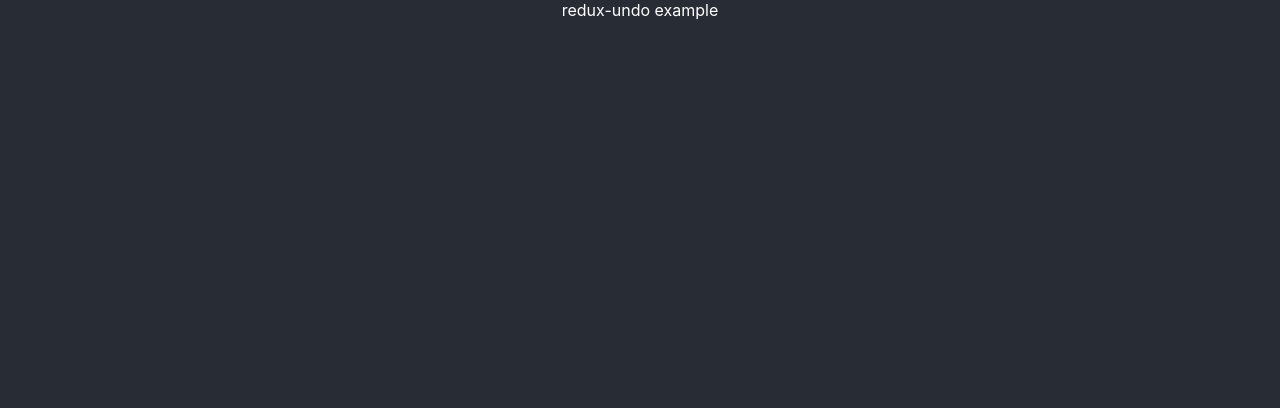
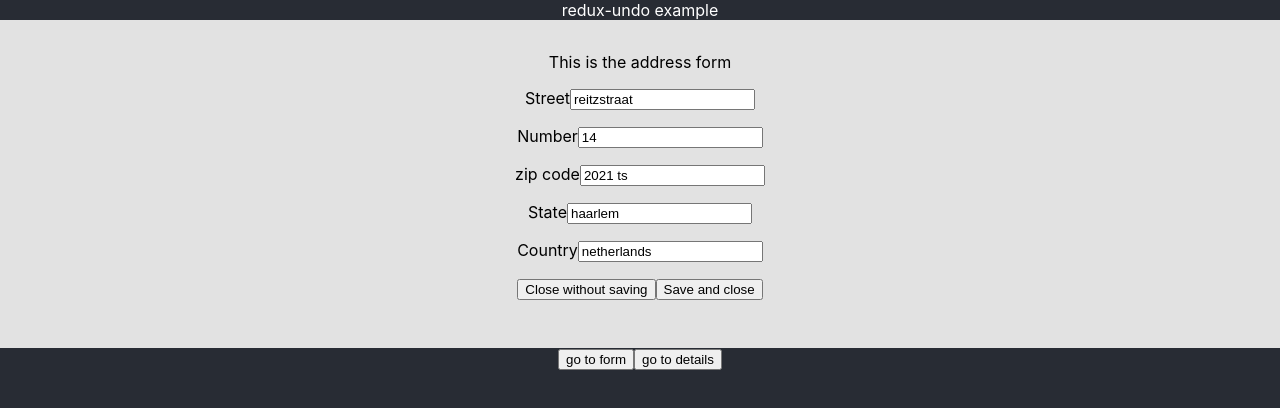
Before and after one commit to asainz/redux-history-poc, a React (Create React App) app: page / in a window 1280 px wide. Shown: the top 408 px of the page. Built offline with nearby package versions, Linux system fonts and the light colour scheme.

Commit message:
add form and reducer

```diff
--- a/package.json
+++ b/package.json
@@ -3,8 +3,10 @@
     "version": "0.1.0",
     "private": true,
     "dependencies": {
+        "prop-types": "^15.6.2",
         "react": "^16.6.3",
         "react-dom": "^16.6.3",
+        "react-redux": "^5.1.1",
         "react-scripts": "2.1.1",
         "redux": "^4.0.1",
         "redux-undo": "^0.6.1"
--- a/src/App.js
+++ b/src/App.js
@@ -1,5 +1,7 @@
 import React, { Component } from 'react';
 import './App.css';
+
+import Address from './components/Address';
 
 class App extends Component {
     render() {
@@ -8,6 +10,7 @@ class App extends Component {
                 <header className="App-header">
                     <p>redux-undo example</p>
                 </header>
+                <Address />
             </div>
         );
     }
--- /dev/null
+++ b/src/components/Address/Address.css
@@ -0,0 +1,8 @@
+.Address-Page {
+    background: #e2e2e2;
+    padding: 2em;
+}
+
+.Input-control {
+    margin: 1em;
+}
--- /dev/null
+++ b/src/components/Address/Details.jsx
@@ -0,0 +1,15 @@
+import React, { Component } from 'react';
+import './Address.css';
+
+export default class View extends Component {
+    constructor(props) {
+        super(props);
+    }
+    render() {
+        return (
+            <div className="Address-Page Address-Details">
+                <p>This is the address details</p>
+            </div>
+        );
+    }
+}
--- /dev/null
+++ b/src/components/Address/Form.jsx
@@ -0,0 +1,47 @@
+import React, { Component } from 'react';
+import './Address.css';
+
+export default class Form extends Component {
+    constructor(props) {
+        super(props);
+
+        this.handleChange = e => {
+            this.props.onChange(e.target.value, e.target.name);
+        };
+    }
+    render() {
+        const { address } = this.props;
+        return (
+            <div className="Address-Page Address-Form">
+                <p>This is the address form</p>
+                <form>
+                    <div className="Input-control">
+                        <label>Street</label>
+                        <input type="text" name="street" value={address.street} onChange={this.handleChange} />
+                    </div>
+                    <div className="Input-control">
+                        <label>Number</label>
+                        <input type="text" name="number" value={address.number} onChange={this.handleChange} />
+                    </div>
+                    <div className="Input-control">
+                        <label>zip code</label>
+                        <input type="text" name="zipCode" value={address.zipCode} onChange={this.handleChange} />
+                    </div>
+                    <div className="Input-control">
+                        <label>State</label>
+                        <input type="text" name="state" value={address.state} onChange={this.handleChange} />
+                    </div>
+                    <div className="Input-control">
+                        <label>Country</label>
+                        <input type="text" name="country" value={address.country} onChange={this.handleChange} />
+                    </div>
+
+                    <div className="Input-control">
+                        <button>Close without saving</button>
+                        <button>Save and close</button>
+                    </div>
+                </form>
+            </div>
+        );
+    }
+}
--- /dev/null
+++ b/src/components/Address/NavigationBar.jsx
@@ -0,0 +1,33 @@
+import PropTypes from 'prop-types';
+import React, { Component, Fragment } from 'react';
+
+const NavigationBarButton = props => {
+    return <button onClick={props.onClick.bind(this, props.name)}>{props.name}</button>;
+};
+
+export default class NavigationBar extends Component {
+    constructor(props) {
+        super(props);
+    }
+    handleClick = view => {
+        this.props.onClick(view);
+    };
+    render() {
+        const { views } = this.props;
+        return (
+            <Fragment>
+                <nav>
+                    {views.map(v => (
+                        <NavigationBarButton onClick={this.handleClick} name={v} key={v} />
+                    ))}
+                </nav>
+            </Fragment>
+        );
+    }
+}
+
+NavigationBar.propTypes = {
+    current: PropTypes.string.isRequired,
+    views: PropTypes.arrayOf(PropTypes.string.isRequired),
+    onClick: PropTypes.func.isRequired,
+};
--- /dev/null
+++ b/src/components/Address/index.js
@@ -0,0 +1,51 @@
+import React, { Component, Fragment } from 'react';
+import { connect } from 'react-redux';
+import { bindActionCreators } from 'redux';
+
+import Form from './Form';
+import Details from './Details';
+import NavigationBar from './NavigationBar';
+
+import { setFieldTextValue } from '../../store/reducers/address';
+
+const VIEW_FORM = 'go to form';
+const VIEW_DETAILS = 'go to details';
+
+class Address extends Component {
+    constructor(props) {
+        super(props);
+
+        this.state = { view: VIEW_FORM };
+    }
+
+    render() {
+        const { view } = this.state;
+        const { address, setFieldTextValue } = this.props;
+        return (
+            <Fragment>
+                {view === VIEW_FORM ? (
+                    <Form address={address} onChange={setFieldTextValue} />
+                ) : (
+                    <Details address={address} />
+                )}
+                <NavigationBar
+                    views={[VIEW_FORM, VIEW_DETAILS]}
+                    current={view}
+                    onClick={view => {
+                        this.setState({ view });
+                    }}
+                />
+            </Fragment>
+        );
+    }
+}
+
+const mapStateToProps = ({ address }) => ({ address });
+const mapDispatchToProps = dispatch => {
+    return bindActionCreators({ setFieldTextValue }, dispatch);
+};
+
+export default connect(
+    mapStateToProps,
+    mapDispatchToProps,
+)(Address);
--- a/src/index.js
+++ b/src/index.js
@@ -4,7 +4,16 @@ import './index.css';
 import App from './App';
 import * as serviceWorker from './serviceWorker';
 
-ReactDOM.render(<App />, document.getElementById('root'));
+import { Provider } from 'react-redux';
+
+import store from './store';
+
+ReactDOM.render(
+    <Provider store={store}>
+        <App />
+    </Provider>,
+    document.getElementById('root'),
+);
 
 // If you want your app to work offline and load faster, you can change
 // unregister() to register() below. Note this comes with some pitfalls.
--- /dev/null
+++ b/src/store/index.js
@@ -0,0 +1,4 @@
+import { createStore } from 'redux';
+import reducers from './reducers';
+
+export default createStore(reducers, window.__REDUX_DEVTOOLS_EXTENSION__ && window.__REDUX_DEVTOOLS_EXTENSION__());
--- /dev/null
+++ b/src/store/reducers/address.js
@@ -0,0 +1,26 @@
+const defaultState = {
+    street: 'reitzstraat',
+    number: '14',
+    zipCode: '2021 ts',
+    state: 'haarlem',
+    country: 'netherlands',
+};
+
+const SET_FIELD_TEXT_VALUE = 'SET_FIELD_TEXT_VALUE';
+
+export const setFieldTextValue = (value = '', field = '') => {
+    return { type: SET_FIELD_TEXT_VALUE, payload: { value, field } };
+};
+
+export default (state = defaultState, action) => {
+    const { type, payload } = action;
+    switch (type) {
+        case SET_FIELD_TEXT_VALUE:
+            if (!payload.field) {
+                return { ...state };
+            }
+            return { ...state, [payload.field]: payload.value };
+        default:
+            return state;
+    }
+};
--- /dev/null
+++ b/src/store/reducers/index.js
@@ -0,0 +1,7 @@
+import { combineReducers } from 'redux';
+
+import address from './address';
+
+export default combineReducers({
+    address,
+});
```
Also changed, not shown: 1 other file (tests, documents, lock files or other folders).
